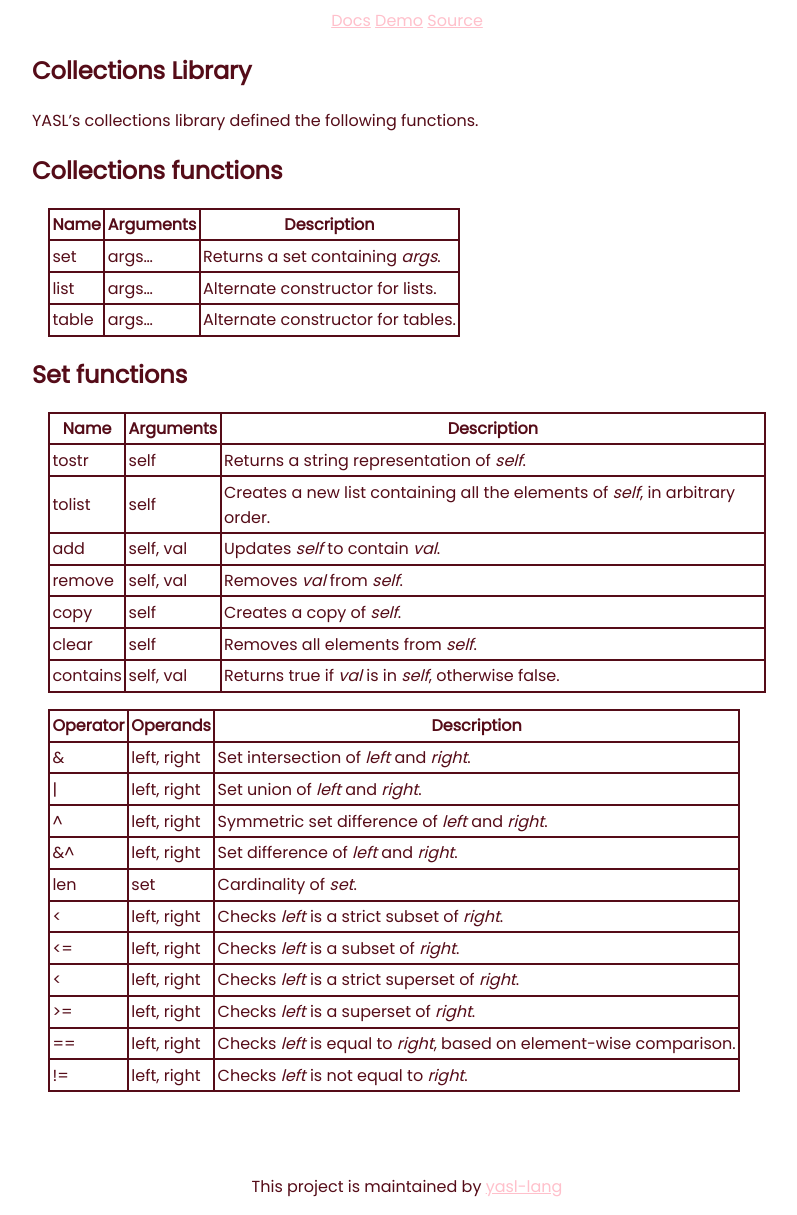
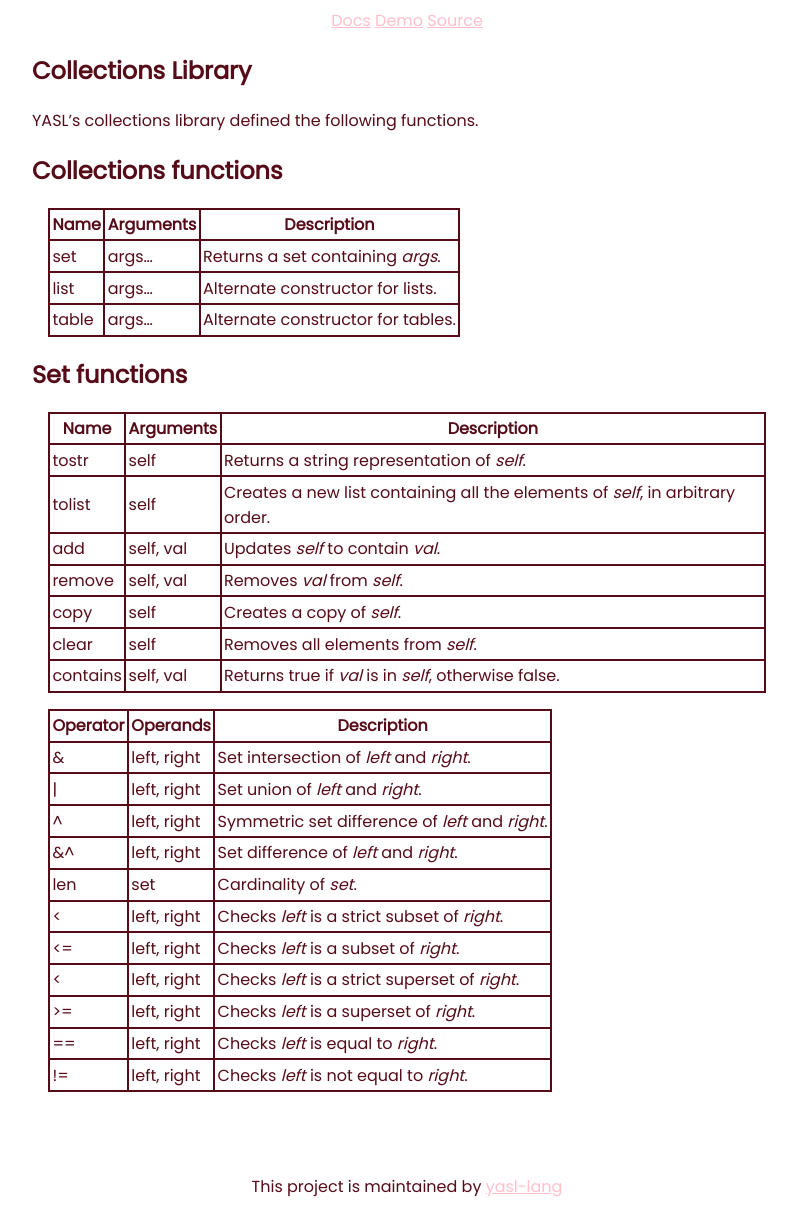
Before and after one commit to yasl-lang/docs, a Jekyll site: the page built from standard-library/collections-library.md, in a window 1280 px wide. Shown: the whole page, without its empty margins (233-1030 px from the left). Built offline with Jekyll 4.4.1, drawn with Linux system fonts in a browser that asks for light colours; our own code applies the rules of GitHub Pages for plain Markdown files; a script that is not in the unit is left out.

Commit message:
Update collections-library.md

```diff
--- a/standard-library/collections-library.md
+++ b/standard-library/collections-library.md
@@ -33,5 +33,5 @@ YASL's collections library defined the following functions.
 | <= | left, right | Checks _left_ is a subset of _right_. |
 | < | left, right | Checks _left_ is a strict superset of _right_. |
 | >= | left, right | Checks _left_ is a superset of _right_. |
-| == | left, right | Checks _left_ is equal to _right_, based on element-wise comparison. |
+| == | left, right | Checks _left_ is equal to _right_. |
 | != | left, right | Checks _left_ is not equal to _right_. |
```
